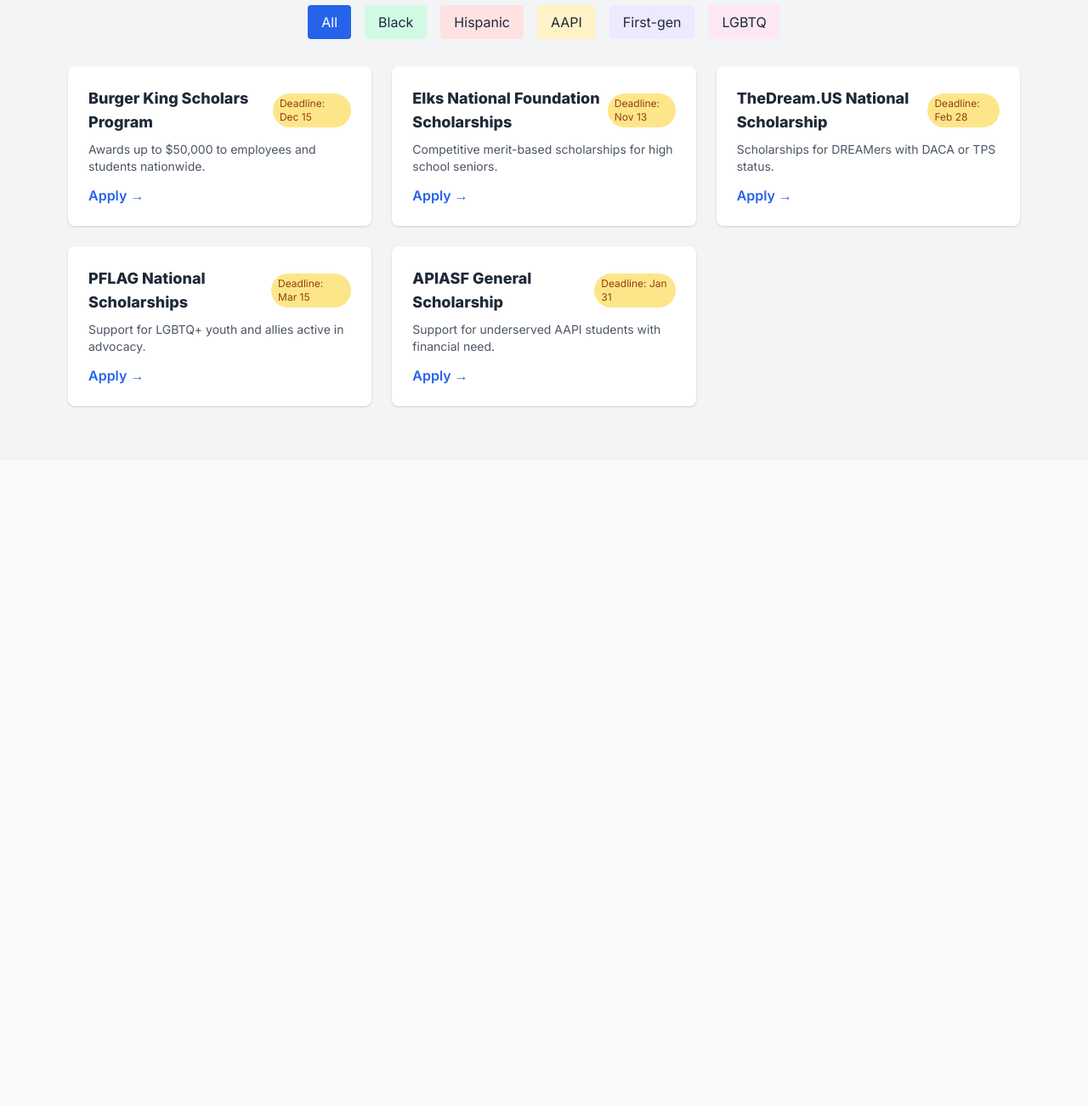
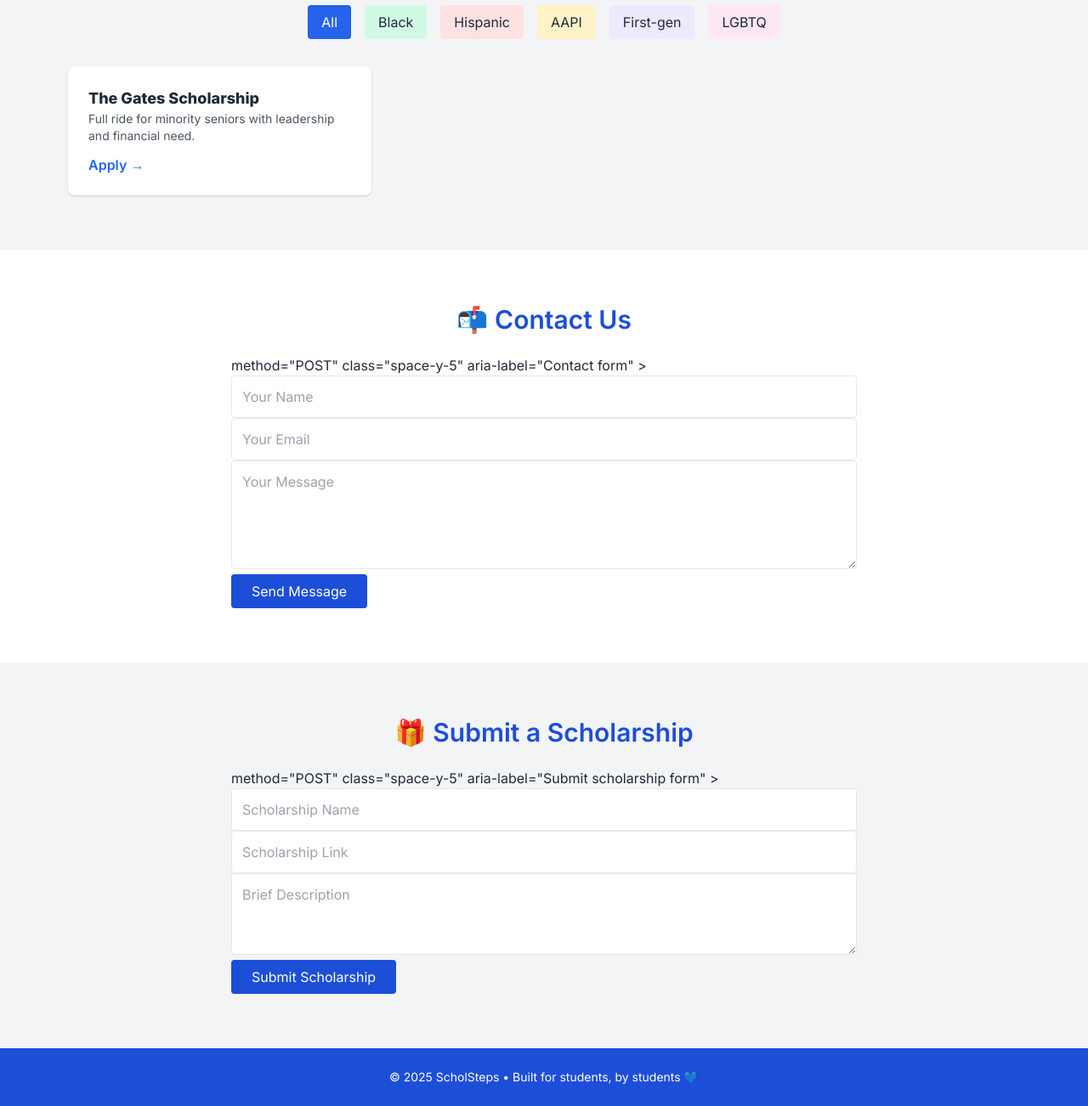
Before and after one commit to aishanipar17/scholsteps, a plain HTML site: page index.html in a window 1280 px wide. Shown: the part 580-1882 px from the top of the page at 85% size. Before the commit the page ends 1122 px from the top, so only its background shows below. Drawn offline with nearby package versions, Linux system fonts and the light colour scheme.

Commit message:
Update index.html

```diff
--- a/index.html
+++ b/index.html
@@ -28,10 +28,12 @@
 </head>
 <body class="bg-gray-50 text-gray-800 transition-colors duration-300">
 
+  <!-- Dark mode toggle -->
   <div class="fixed top-4 right-4 z-50">
     <button id="darkToggle" class="bg-gray-200 dark:bg-gray-700 p-2 rounded shadow" aria-label="Toggle Dark Mode">🌓</button>
   </div>
 
+  <!-- Navigation -->
   <nav class="bg-white dark:bg-gray-800 shadow sticky top-0 z-40">
     <div class="max-w-6xl mx-auto flex justify-between items-center p-4">
       <h1 class="text-xl font-bold text-blue-700 dark:text-blue-300">ScholSteps</h1>
@@ -44,22 +46,31 @@
     </div>
   </nav>
 
+  <!-- Hero -->
   <section class="bg-gradient-to-r from-blue-700 to-indigo-700 text-white py-20 text-center px-4 dark:from-gray-700 dark:to-gray-600">
     <h2 class="text-4xl font-bold mb-4">Unlock Your Future with ScholSteps</h2>
     <p class="max-w-xl mx-auto text-lg opacity-90">Find scholarships tailored to minority, first-generation, LGBTQ+, and underserved students.</p>
   </section>
 
+  <!-- Search -->
   <section class="py-8 bg-gray-100 dark:bg-gray-900">
     <div class="max-w-4xl mx-auto px-4">
-      <input id="searchInput" type="text" placeholder="Search scholarships or categories..."
+      <input
+        id="searchInput"
+        type="text"
+        placeholder="Search scholarships or categories..."
         class="w-full p-3 border border-gray-300 rounded shadow focus:outline-none dark:bg-gray-800 dark:border-gray-600 dark:text-gray-100"
-        aria-label="Search scholarships" />
+        aria-label="Search scholarships"
+      />
     </div>
   </section>
 
+  <!-- Scholarships -->
   <section id="scholarships" class="py-16 bg-gray-100 dark:bg-gray-900">
     <div class="max-w-6xl mx-auto px-4">
       <h3 class="text-3xl font-semibold text-center text-blue-700 mb-10 dark:text-blue-300">🎓 Browse Scholarships</h3>
+
+      <!-- Category Buttons -->
       <div class="flex justify-center space-x-4 mb-8" role="group" aria-label="Scholarship categories">
         <button class="category-btn px-4 py-2 bg-blue-100 dark:bg-gray-700 rounded" data-cat="all">All</button>
         <button class="category-btn px-4 py-2 bg-green-100 dark:bg-gray-700 rounded" data-cat="Black">Black</button>
@@ -69,112 +80,121 @@
         <button class="category-btn px-4 py-2 bg-pink-100 dark:bg-gray-700 rounded" data-cat="LGBTQ">LGBTQ</button>
       </div>
 
+      <!-- Featured Cards Grid -->
       <div id="cards" class="grid sm:grid-cols-2 lg:grid-cols-3 gap-6">
-        <!-- Existing cards go here... (use your original ones) -->
-
-        <!-- NEW CARDS YOU ASKED FOR BELOW: -->
-
-        <div class="card bg-white dark:bg-gray-800 p-6 rounded-lg shadow" data-keywords="Burger King general fast food" data-category="All">
-          <div class="flex justify-between items-center mb-2">
-            <h4 class="text-lg font-bold dark:text-gray-100">Burger King Scholars Program</h4>
-            <span class="text-xs bg-yellow-200 text-yellow-800 px-2 py-1 rounded-full">Deadline: Dec 15</span>
-          </div>
-          <p class="text-sm text-gray-600 dark:text-gray-300 mb-3">Awards up to $50,000 to employees and students nationwide.</p>
-          <a href="https://burgerking.scholarsapply.org/" target="_blank" class="text-blue-600 dark:text-blue-400 font-semibold">Apply →</a>
+        <!-- Featured example cards (continue adding your cards here) -->
+        <div class="card bg-white dark:bg-gray-800 p-6 rounded-lg shadow" data-keywords="Gates Leadership minority financial" data-category="Black">
+          <h4 class="text-lg font-bold dark:text-gray-100">The Gates Scholarship</h4>
+          <p class="text-sm text-gray-600 dark:text-gray-300 mb-3">Full ride for minority seniors with leadership and financial need.</p>
+          <a href="https://www.thegatesscholarship.org/" target="_blank" class="text-blue-600 dark:text-blue-400 font-semibold">Apply →</a>
         </div>
 
-        <div class="card bg-white dark:bg-gray-800 p-6 rounded-lg shadow" data-keywords="Elks National leadership community" data-category="All">
-          <div class="flex justify-between items-center mb-2">
-            <h4 class="text-lg font-bold dark:text-gray-100">Elks National Foundation Scholarships</h4>
-            <span class="text-xs bg-yellow-200 text-yellow-800 px-2 py-1 rounded-full">Deadline: Nov 13</span>
+        <!-- ... other cards ... -->
+
+        <!-- 🔍 More Searchable (Invisible) Scholarships -->
+        <div id="moreScholarships" class="hidden">
+          <div class="card" data-keywords="Women STEM engineering tech" data-category="All">
+            <h4 class="sr-only">Society of Women Engineers Scholarship</h4>
+            <a href="https://swe.org/scholarships/" target="_blank">Society of Women Engineers Scholarship</a>
           </div>
-          <p class="text-sm text-gray-600 dark:text-gray-300 mb-3">Competitive merit-based scholarships for high school seniors.</p>
-          <a href="https://www.elks.org/scholars/" target="_blank" class="text-blue-600 dark:text-blue-400 font-semibold">Apply →</a>
+          <div class="card" data-keywords="Latinx STEM hispanic financial" data-category="Hispanic">
+            <h4 class="sr-only">SHPE Foundation Scholarship</h4>
+            <a href="https://www.shpe.org/students/scholarshpe" target="_blank">SHPE Foundation Scholarship</a>
+          </div>
+          <div class="card" data-keywords="Disability education accessibility" data-category="All">
+            <h4 class="sr-only">Google Lime Scholarship</h4>
+            <a href="https://www.limeconnect.com/" target="_blank">Google Lime Scholarship</a>
+          </div>
         </div>
-
-        <div class="card bg-white dark:bg-gray-800 p-6 rounded-lg shadow" data-keywords="Dreamers immigrants first-generation" data-category="First-gen">
-          <div class="flex justify-between items-center mb-2">
-            <h4 class="text-lg font-bold dark:text-gray-100">TheDream.US National Scholarship</h4>
-            <span class="text-xs bg-yellow-200 text-yellow-800 px-2 py-1 rounded-full">Deadline: Feb 28</span>
-          </div>
-          <p class="text-sm text-gray-600 dark:text-gray-300 mb-3">Scholarships for DREAMers with DACA or TPS status.</p>
-          <a href="https://www.thedream.us/scholarships/national-scholarship/" target="_blank" class="text-blue-600 dark:text-blue-400 font-semibold">Apply →</a>
-        </div>
-
-        <div class="card bg-white dark:bg-gray-800 p-6 rounded-lg shadow" data-keywords="PFLAG LGBTQ advocacy" data-category="LGBTQ">
-          <div class="flex justify-between items-center mb-2">
-            <h4 class="text-lg font-bold dark:text-gray-100">PFLAG National Scholarships</h4>
-            <span class="text-xs bg-yellow-200 text-yellow-800 px-2 py-1 rounded-full">Deadline: Mar 15</span>
-          </div>
-          <p class="text-sm text-gray-600 dark:text-gray-300 mb-3">Support for LGBTQ+ youth and allies active in advocacy.</p>
-          <a href="https://pflag.org/scholarships/" target="_blank" class="text-blue-600 dark:text-blue-400 font-semibold">Apply →</a>
-        </div>
-
-        <div class="card bg-white dark:bg-gray-800 p-6 rounded-lg shadow" data-keywords="APIASF Asian Pacific Islander" data-category="AAPI">
-          <div class="flex justify-between items-center mb-2">
-            <h4 class="text-lg font-bold dark:text-gray-100">APIASF General Scholarship</h4>
-            <span class="text-xs bg-yellow-200 text-yellow-800 px-2 py-1 rounded-full">Deadline: Jan 31</span>
-          </div>
-          <p class="text-sm text-gray-600 dark:text-gray-300 mb-3">Support for underserved AAPI students with financial need.</p>
-          <a href="https://apiascholars.org/scholarship/apia-scholarship/" target="_blank" class="text-blue-600 dark:text-blue-400 font-semibold">Apply →</a>
-        </div>
-
       </div>
     </div>
   </section>
+  <!-- Contact Section -->
+  <section id="contact" class="py-16 bg-white dark:bg-gray-800">
+    <div class="max-w-3xl mx-auto px-4">
+      <h3 class="text-3xl font-semibold text-blue-700 mb-6 text-center dark:text-blue-300">📬 Contact Us</h3>
+      <form
+        action="https://formspree.io/f/your-contact-form-id"  <!-- Replace this -->
+        method="POST"
+        class="space-y-5"
+        aria-label="Contact form"
+      >
+        <input name="name" type="text" placeholder="Your Name" class="w-full border p-3 rounded dark:bg-gray-900 dark:text-white" required />
+        <input name="email" type="email" placeholder="Your Email" class="w-full border p-3 rounded dark:bg-gray-900 dark:text-white" required />
+        <textarea name="message" placeholder="Your Message" class="w-full border p-3 rounded h-32 dark:bg-gray-900 dark:text-white" required></textarea>
+        <button type="submit" class="bg-blue-700 text-white px-6 py-2 rounded hover:bg-blue-800 transition">Send Message</button>
+      </form>
+    </div>
+  </section>
 
-  <!-- Contact and Submit sections unchanged (keep yours) -->
+  <!-- Submit Section -->
+  <section id="submit" class="py-16 bg-gray-100 dark:bg-gray-800">
+    <div class="max-w-3xl mx-auto px-4">
+      <h3 class="text-3xl font-semibold text-blue-700 mb-6 text-center dark:text-blue-300">🎁 Submit a Scholarship</h3>
+      <form
+        action="https://formspree.io/f/your-submit-form-id"  <!-- Replace this -->
+        method="POST"
+        class="space-y-5"
+        aria-label="Submit scholarship form"
+      >
+        <input name="name" type="text" placeholder="Scholarship Name" class="w-full border p-3 rounded dark:bg-gray-900 dark:text-white" required />
+        <input name="link" type="url" placeholder="Scholarship Link" class="w-full border p-3 rounded dark:bg-gray-900 dark:text-white" required />
+        <textarea name="description" placeholder="Brief Description" class="w-full border p-3 rounded h-24 dark:bg-gray-900 dark:text-white" required></textarea>
+        <button type="submit" class="bg-blue-700 text-white px-6 py-2 rounded hover:bg-blue-800 transition">Submit Scholarship</button>
+      </form>
+    </div>
+  </section>
 
+  <!-- Footer -->
+  <footer class="bg-blue-700 text-white py-6 text-center text-sm dark:bg-gray-900">
+    <p>&copy; 2025 ScholSteps • Built for students, by students 💙</p>
+  </footer>
+
+  <!-- Scripts -->
   <script>
-    // Dark mode
+    // Dark mode toggle
     document.getElementById('darkToggle').addEventListener('click', () => {
       document.body.classList.toggle('dark-mode');
     });
 
-    // Search filter
+    // Search and category logic
     const searchInput = document.getElementById('searchInput');
     const cards = document.querySelectorAll('.card');
-
-    searchInput.addEventListener('input', () => {
-      const query = searchInput.value.trim().toLowerCase();
-      cards.forEach(card => {
-        const textContent = card.innerText.toLowerCase();
-        const keywords = card.dataset.keywords.toLowerCase();
-        if (query === '' || textContent.includes(query) || keywords.includes(query)) {
-          card.style.display = '';
-        } else {
-          card.style.display = 'none';
-        }
-      });
-      clearActiveCategory();
-    });
-
-    // Category filter
     const categoryButtons = document.querySelectorAll('.category-btn');
-    categoryButtons.forEach(button => {
-      button.addEventListener('click', () => {
-        const selectedCategory = button.dataset.cat;
-        clearActiveCategory();
-        button.classList.add('active');
-        searchInput.value = '';
-        cards.forEach(card => {
-          if (selectedCategory === 'all' || card.dataset.category.toLowerCase() === selectedCategory.toLowerCase()) {
-            card.style.display = '';
-          } else {
-            card.style.display = 'none';
-          }
-        });
-      });
-    });
 
     function clearActiveCategory() {
       categoryButtons.forEach(btn => btn.classList.remove('active'));
     }
 
+    function showCardsByCategory(category) {
+      cards.forEach(card => {
+        const cat = card.dataset.category?.toLowerCase() || '';
+        card.style.display = category === 'all' || cat === category ? '' : 'none';
+      });
+    }
+
+    categoryButtons.forEach(button => {
+      button.addEventListener('click', () => {
+        clearActiveCategory();
+        button.classList.add('active');
+        searchInput.value = '';
+        showCardsByCategory(button.dataset.cat);
+      });
+    });
+
+    searchInput.addEventListener('input', () => {
+      const query = searchInput.value.trim().toLowerCase();
+      cards.forEach(card => {
+        const text = card.innerText.toLowerCase();
+        const keywords = card.dataset.keywords?.toLowerCase() || '';
+        card.style.display = query === '' || text.includes(query) || keywords.includes(query) ? '' : 'none';
+      });
+      clearActiveCategory();
+    });
+
     window.addEventListener('DOMContentLoaded', () => {
-      categoryButtons.forEach(btn => {
-        if (btn.dataset.cat === 'all') btn.classList.add('active');
-      });
+      const allBtn = Array.from(categoryButtons).find(btn => btn.dataset.cat === 'all');
+      if (allBtn) allBtn.classList.add('active');
     });
   </script>
 </body>
```
